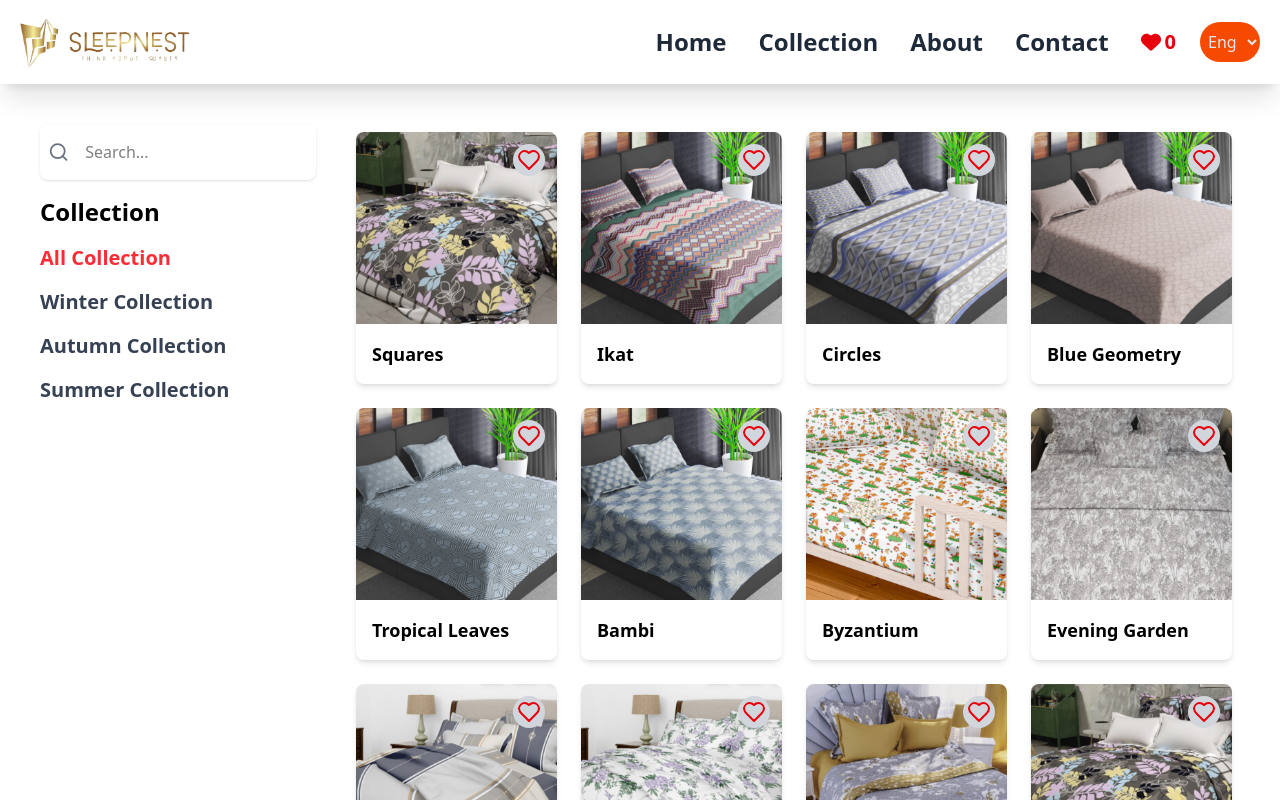
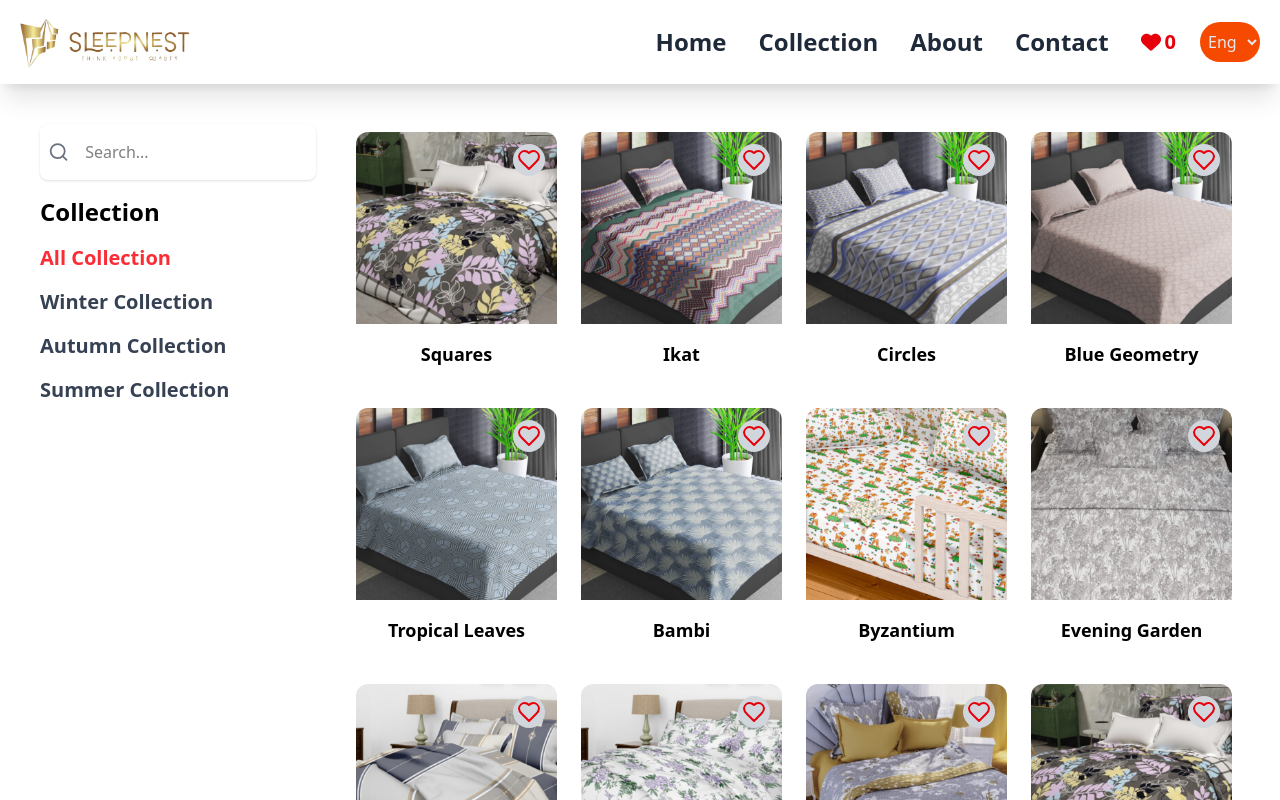
Before and after one commit to shakh0077/React-Projects, a React (Vite) app: page /collection in a window 1280 px wide. Shown: the top 800 px of the page. Built offline with nearby package versions, Linux system fonts and the light colour scheme.

Commit message:
add to rounde

```diff
--- a/src/Pages/Collection.jsx
+++ b/src/Pages/Collection.jsx
@@ -178,13 +178,13 @@ export default function Collection() {
       <div className="lg:w-3/4 w-full p-6">
         <div className="grid grid-cols-1 sm:grid-cols-2 md:grid-cols-3 lg:grid-cols-4 gap-6">
           {filteredProducts.map((product) => (
-            <div key={product.name} className="relative  rounded-lg overflow-hidden shadow-md">
+            <div key={product.name} className="relative  rounded-xl overflow-hidden">
               <img
                 src={product.image}
                 alt={product.name}
                 className="w-full h-48 object-cover"
               />
-              <div className="p-4 flex justify-between items-center">
+              <div className="p-4 text-center">
                 <span className="text-lg font-semibold">{product.name}</span>
                 <button onClick={() => toggleFavorite(product.name)}>
                   <Heart
```
